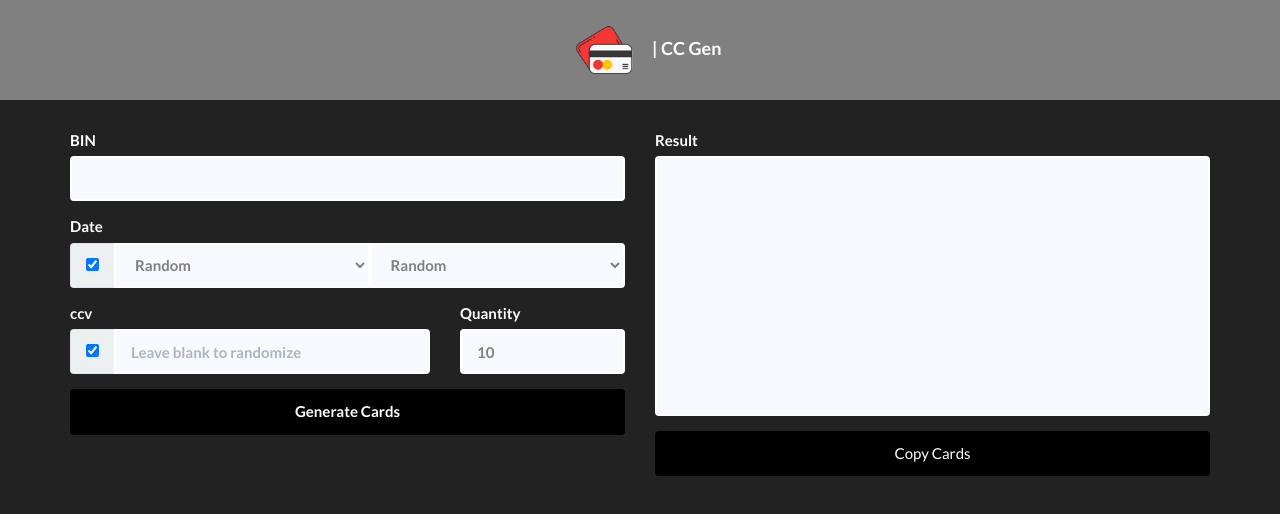
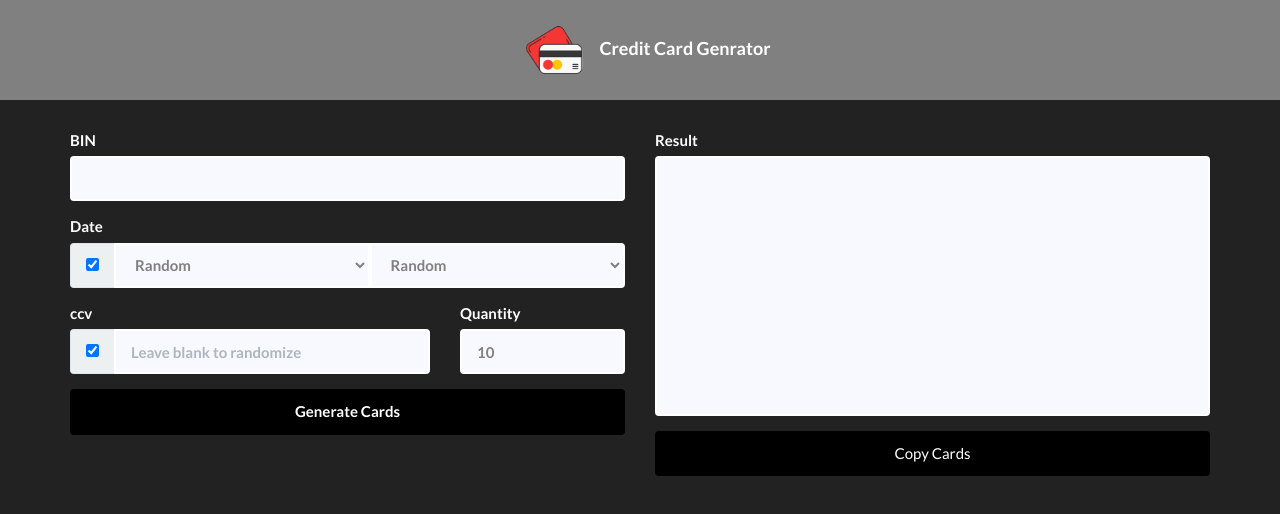
Before and after one commit to amikraa/Credit-Card-Generator, a plain HTML site: page index.html in a window 1280 px wide. Drawn offline with Linux system fonts and the light colour scheme.

Commit message:
Update index.html

```diff
--- a/index.html
+++ b/index.html
@@ -30,7 +30,7 @@
 <body>
     <div id="app">
         <nav class="navigations">
-<span style="color:#fff; font-size: 18px; font-weight: bold;"><img src="assets/imgs/logo.png" alt="" width="90px"> | CC Gen</span>
+<span style="color:#fff; font-size: 18px; font-weight: bold;"><img src="assets/imgs/logo.png" alt="" width="90px">Credit Card Genrator</span>
 </nav>
         <div class="container">
             <div class="row">
```
